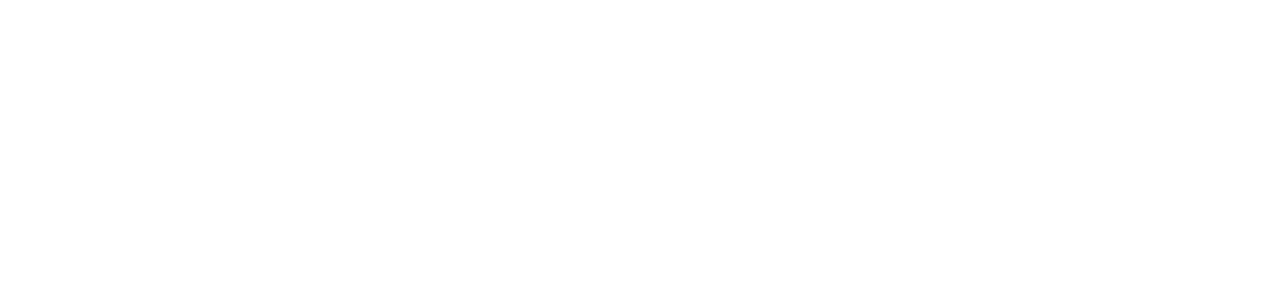
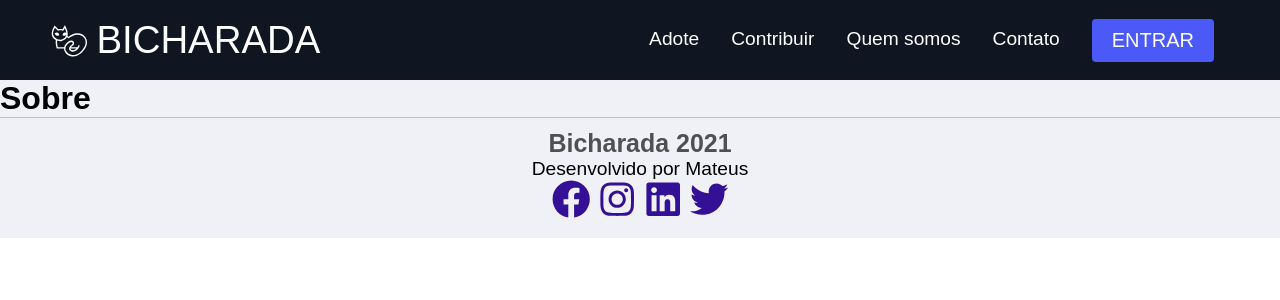
Before and after one commit to mateus-luciano/bicharada-web, a React (Create React App) app: page /about in a window 1280 px wide. Shown: the top 300 px of the page. Built offline with nearby package versions, Linux system fonts and the light colour scheme.

Commit message:
created pages

```diff
--- /dev/null
+++ b/src/pages/About/index.jsx
@@ -0,0 +1,5 @@
+export default () => {
+  return(
+    <h1>Sobre</h1>
+  );
+};
--- /dev/null
+++ b/src/pages/Adoption/index.jsx
@@ -0,0 +1,5 @@
+export default () => {
+  return(
+    <h1>Adoção</h1>
+  );
+};
--- /dev/null
+++ b/src/pages/Contact/index.jsx
@@ -0,0 +1,5 @@
+export default () => {
+  return(
+    <h1>Contato</h1>
+  );
+};
--- /dev/null
+++ b/src/pages/Contribute/index.jsx
@@ -0,0 +1,5 @@
+export default () => {
+  return(
+    <h1>Contribuir</h1>
+  );
+};
--- /dev/null
+++ b/src/pages/Login/index.jsx
@@ -0,0 +1,5 @@
+export default () => {
+  return(
+    <h1>Login</h1>
+  );
+};
--- /dev/null
+++ b/src/pages/NotFound/index.jsx
@@ -0,0 +1,5 @@
+export default () => {
+  return(
+    <h1>Não encontrado</h1>
+  );
+};
--- /dev/null
+++ b/src/pages/SignUp/index.jsx
@@ -0,0 +1,5 @@
+export default () => {
+  return(
+    <h1>Sign up</h1>
+  );
+};
--- a/src/routes/index.jsx
+++ b/src/routes/index.jsx
@@ -2,11 +2,25 @@
 import Route from './RouterWrapper';
 
 import Home from '../pages/Home';
+import SignUp from '../pages/SignUp';
+import Login from '../pages/Login';
+import NotFound from '../pages/NotFound';
+import About from '../pages/About';
+import Adoption from '../pages/Adoption';
+import Contact from '../pages/Contact';
+import Contribute from '../pages/Contribute';
 
 export default () => (
   <BrowserRouter>
     <Switch>
       <Route path="/" exact component={Home} />
+      <Route path="/sign-up" component={SignUp} />
+      <Route path="/login" component={Login} />
+      <Route path="/about" component={About} />
+      <Route path="/adoptions" component={Adoption} />
+      <Route path="/contact" component={Contact} />
+      <Route path="/contribute" component={Contribute} />
+      <Route path="/notfound" component={NotFound} />
     </Switch>
   </BrowserRouter>
 );
```
